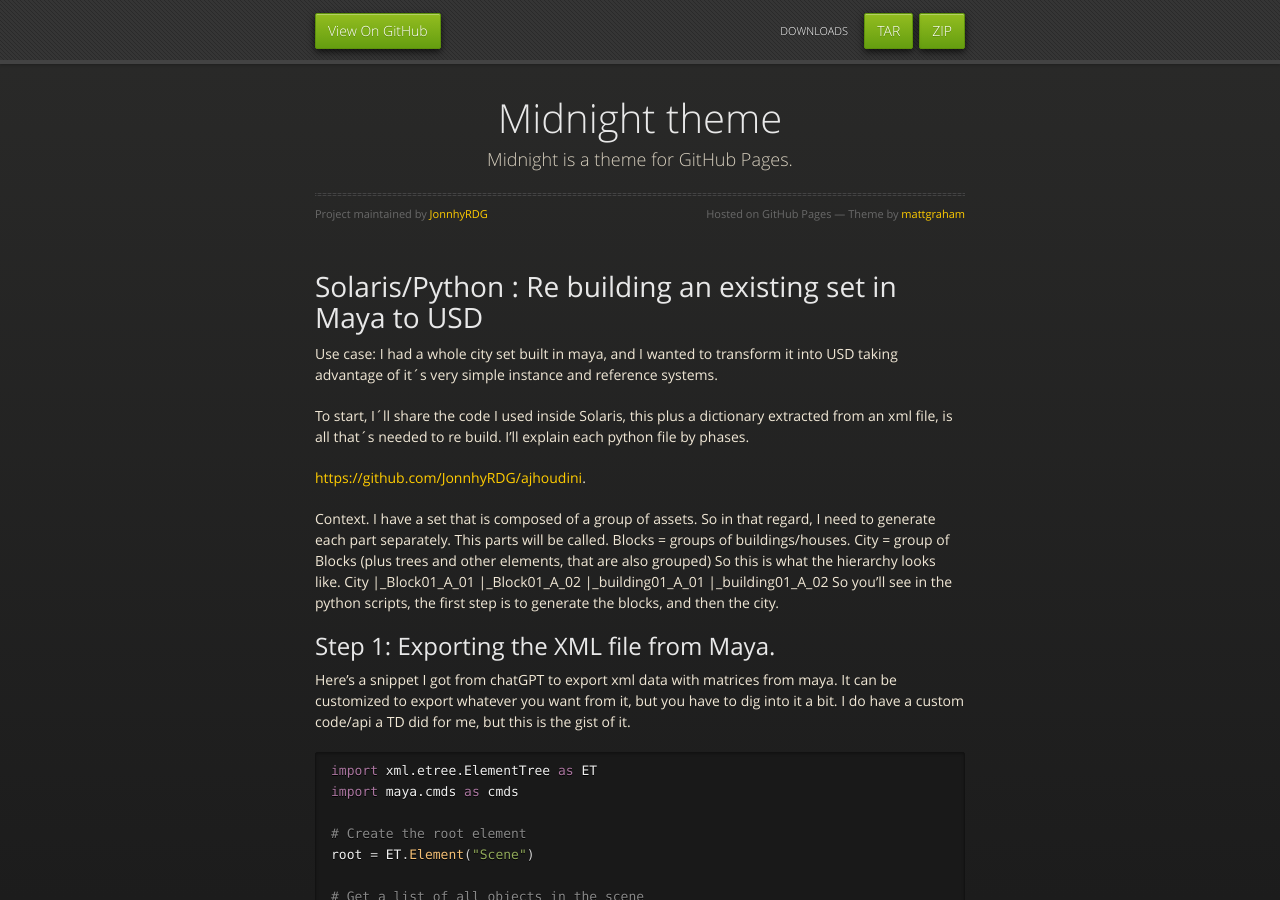
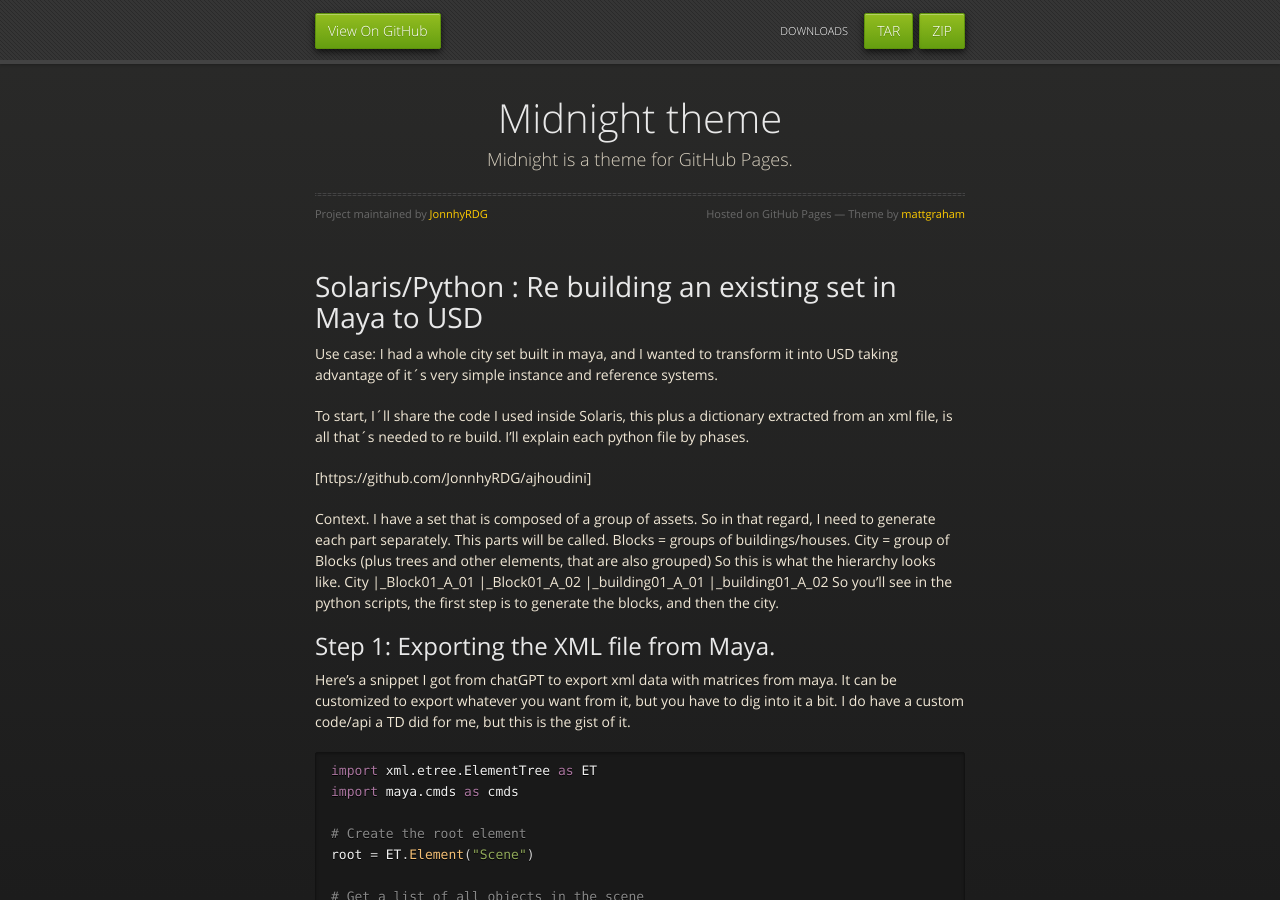
Before and after one commit to JonnhyRDG/jonnhyRDG.github.io, a Jekyll site: the page built from index.md, in a window 1280 px wide and 900 px high. Built offline with Jekyll 4.4.1, drawn with Linux system fonts in a browser that asks for light colours; our own code applies the rules of GitHub Pages for plain Markdown files; some of the changed lines change nothing that is shown.

Commit message:
link fix

```diff
--- a/index.md
+++ b/index.md
@@ -8,7 +8,7 @@ Use case: I had a whole city set built in maya, and I wanted to transform it int
 To start, I´ll share the code I used inside Solaris, this plus a dictionary extracted from an xml file, is all that´s needed to re build.
 I'll explain each python file by phases.
 
-[https://github.com/JonnhyRDG/ajhoudini](.https://github.com/JonnhyRDG/ajhoudini).
+[https://github.com/JonnhyRDG/ajhoudini]
 
 Context. I have a set that is composed of a group of assets. So in that regard, I need to generate each part separately. This parts will be called.
 Blocks = groups of buildings/houses.
```
